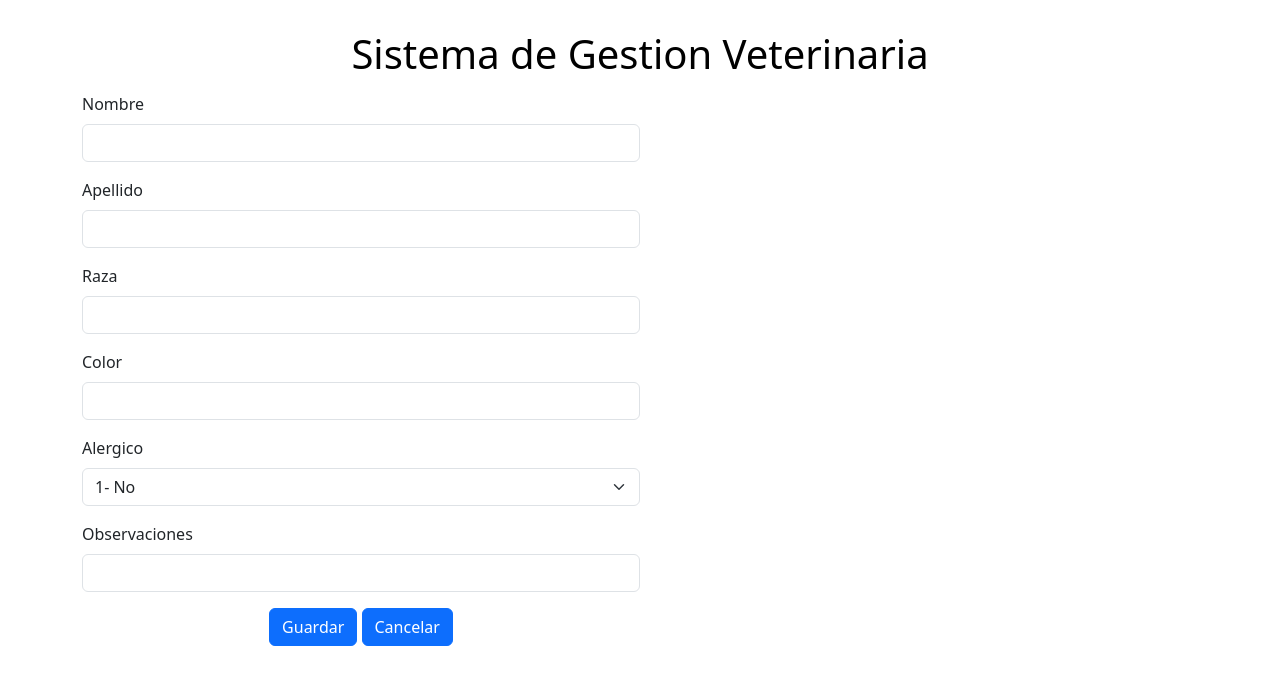
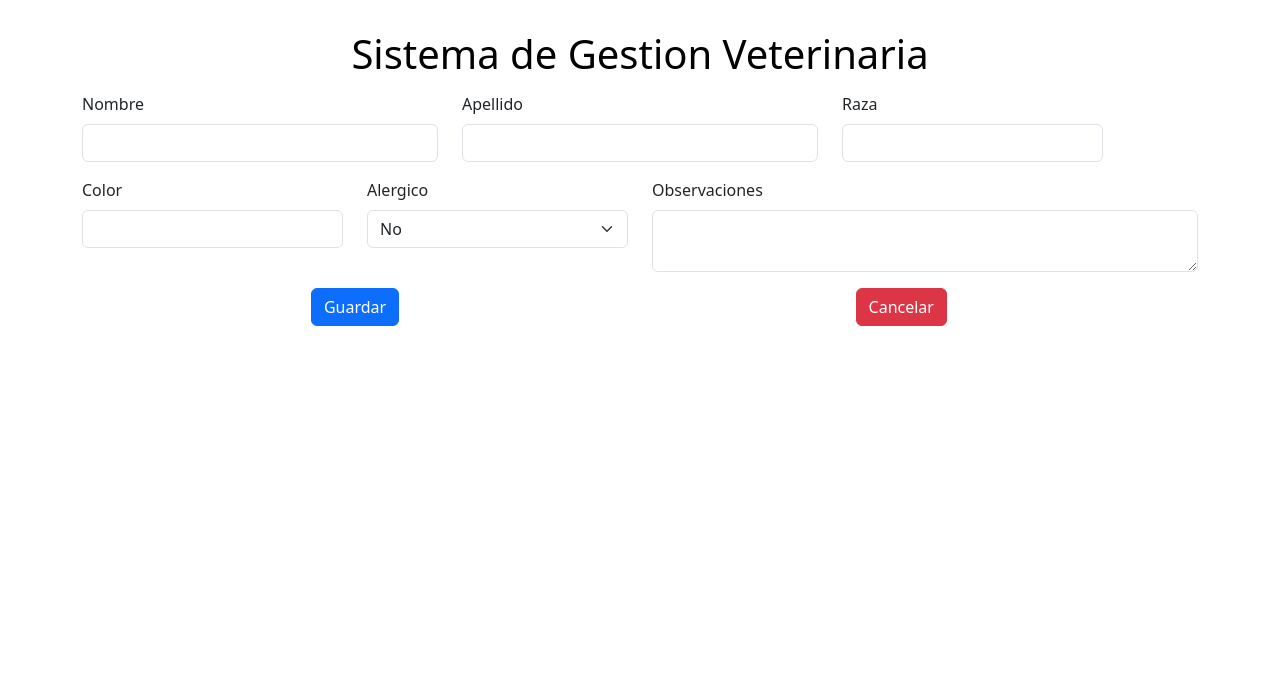
Before and after one commit to axelvilla/BackEnd_Python, a Flask app: page /ingresar_cliente in a window 1280 px wide. Shown: the top 685 px of the page. Run offline with Flask 3, Linux system fonts and the light colour scheme.

Commit message:
Finalizacion de metodos actualizar e ingresar cliente

```diff
--- a/app/app.py
+++ b/app/app.py
@@ -77,7 +77,6 @@ def editar():
 
 @app.route('/actualizar', methods = ['POST'])
 def actualizar():
-    mascota = ()
     codigo = request.form['codigo']
     nombre = request.form['nombre']
     apellido = request.form['apellido']
@@ -88,15 +87,13 @@ def actualizar():
     try:
          conexion = obtener_conexion()
          cursor = conexion.cursor()
-         cursor.execute("UPDATE mascota SET nombre = %s, apellido = %s, raza = %s, color = %s, alergico = %s, observaciones = %s WHERE id = %s", [nombre, apellido, raza, color, alergico, observaciones,codigo])
-         #mascota = cursor.fetchall()
+         cursor.execute("UPDATE mascota SET nombre = %s, apellido = %s, raza = %s, color = %s, alergico = %s, observaciones = %s WHERE id = %s", [nombre, apellido,raza,color,alergico,observaciones,codigo])
+         cursor.fetchall()
          conexion.commit()
-
     finally:
          cursor.close()
          conexion.close()
-    #return render_template('ver_datos.html', mascota = mascota)
-    return redirect('/ver_datos')
+    return redirect('ver_datos')
 
 @app.route('/borrar', methods = ['POST'])
 def borrar():
--- a/app/templates/ingresar_cliente.html
+++ b/app/templates/ingresar_cliente.html
@@ -1,51 +1,59 @@
-{% extends './layuot.html' %}
-
-{% block main %}
+{% extends './layuot.html' %} {% block main %}
 <main class="text-center align-middle position-relative">
   <form class="form" action="/ingresar_cliente" method="POST">
-            <div class="mb-3 col-6 text-start">
+    <div class="row">
+      <div class="mb-3 col-4 text-start">
         <label class="form-label">Nombre</label>
-                <input type="text" class="form-control" name="nombre">
+        <input type="text" class="form-control" name="nombre" />
       </div>
 
-              <div class="mb-3 col-6 text-start">
+      <div class="mb-3 col-4 text-start">
         <label class="form-label">Apellido</label>
-                <input type="text" class="form-control" name="apellido">
+        <input type="text" class="form-control" name="apellido" />
       </div>
 
-              <div class="mb-3 col-6 text-start">
+      <div class="mb-3 col-3 text-start">
         <label class="form-label">Raza</label>
-                <input type="text" class="form-control" name="raza">
+        <input type="text" class="form-control" name="raza" />
       </div>
 
-              <div class="mb-3 col-6 text-start">
+      <div class="mb-3 col-3 text-start">
         <label class="form-label">Color</label>
-                <input type="text" class="form-control" name="color">
+        <input type="text" class="form-control" name="color" />
       </div>
 
-              <div class="mb-3 col-6 text-start">
+      <div class="mb-3 col-3 text-start">
         <label class="form-label">Alergico</label>
         <div class="input-group mb-3">
           <select class="form-select" name="alergico" id="inputGroupSelect01">
-                      <option selected value="Si">1- No</option>
-                      <option value="No">2- Si</option>
+            <option value="No">No</option>
+            <option value="Si">Si</option>
           </select>
         </div>
       </div>
 
       <div class="mb-3 col-6 text-start">
         <label class="form-label">Observaciones</label>
-                <input type="text-area" class="form-control" name="observaciones">
+        <textarea class="form-control" name="observaciones"></textarea>
       </div>
 
-              <div class="mb-3 col-6">
+
+      <div class="container">
+        <div class="row">
+          <div class="col-6">
             <button type="submit" class="btn btn-primary">Guardar</button>
-                <button type="submit" class="btn btn-primary">Cancelar</button>
           </div>
-        </form>
+          <div class="col-6">
+            <div class="row">
+              <div class="col-11 mb-3">
+                <a href="/"
+        ><button type="button" class="btn btn-danger">Cancelar</button></a
+      >
+              </div>
+            </div>
+          </div>
+        </div>
+      </div>
 </main>
 
-
-
-
 {% endblock %}
--- a/app/templates/ver_datos.html
+++ b/app/templates/ver_datos.html
@@ -5,7 +5,7 @@
 
 
 
-<div class="col-md-8">
+<div class="col-md-12">
     <table class="table">
         <thead>
             <th>ID</th>
```
Also changed, not shown: app/templates/editar_cliente.html (+66 -28 lines). Lines whose indentation alone changed are shown as unchanged.
